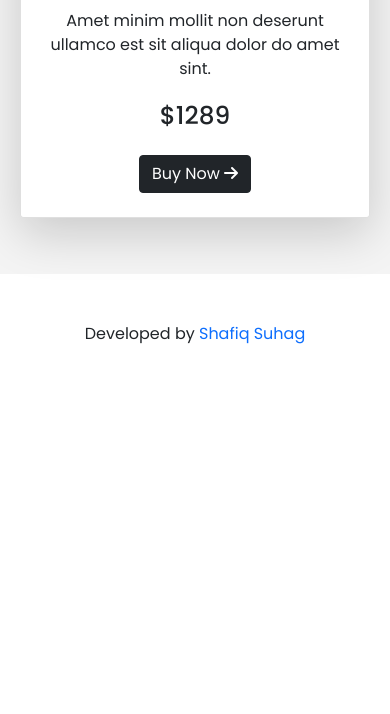
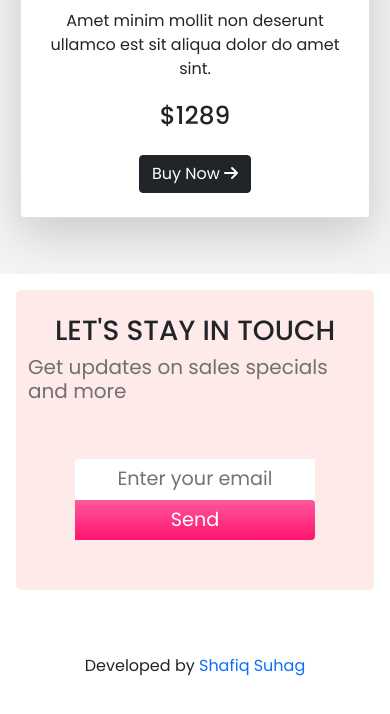
Before and after one commit to ShafiqSuhag/panda-commerce, a plain HTML site: page index.html in a window 390 px wide. Shown: the part 4460-5174 px from the top of the page. Before the commit the page ends 4854 px from the top, so only its background shows below. Drawn offline with Linux system fonts and the light colour scheme.

Commit message:
responsive subscribe

```diff
--- a/assets/css/style.css
+++ b/assets/css/style.css
@@ -128,3 +128,44 @@ body{
 /* .header-nav{
     margin-top: 20px;
 } */
+
+
+/* small */
+@media  screen and (max-width:  768px) {
+    .contact {
+        height: 300px;
+    }
+    .email-submit input{
+        font-size: 1.2rem;
+        width: 15rem;
+    }
+    .email-submit input::placeholder{
+        text-align: center;
+    }
+    .btn-pink-gradient{
+        width: 100%;
+        font-size: 1.2rem;
+
+
+    }
+}
+/* Medium */
+@media  screen and (min-width: 576px)  and (max-width: 767px) {
+
+}
+/* Large */
+@media  screen and (min-width: 768px)  and (max-width: 991px) {
+
+}
+/* X-Large */
+@media  screen and (min-width: 992px)  and (max-width: 1159px) {
+
+}
+/* XX-Large */
+@media  screen and (min-width: 1200px)  and (max-width: 1399px) {
+
+}
+/* XXX-Large */
+@media  screen and (min-width: 1400px) {
+
+}
--- a/index.html
+++ b/index.html
@@ -326,26 +326,26 @@
         </section>
 
         <!-- subscribe section  -->
-        <!-- <section >
+        <section >
             <div class="container ">
-                <div class="row p-5">
-                    <div class="contact panda-bg-gold-rose d-flex flex-column align-items-center justify-content-md-end rounded-3 ">
+                <div class="row p-3 p-md-5">
+                    <div class="contact panda-bg-gold-rose d-flex flex-column align-items-center justify-content-md-end rounded-3 pt-4 pt-md-0 ">
                         <div class="contact-title h1">
                             LET'S STAY IN TOUCH
                         </div>
                         <div class="contact-subtitle h5">
                             Get updates on sales specials and more
                         </div>
-                        <div class="email-submit  d-flex m-5">
+                        <div class="email-submit  d-flex flex-column align-content-center justify-content-center flex-md-row  m-5 ">
                             <input type="text" name="" id="" placeholder="Enter your email" class="form-control border-0 rounded-0 rounded-start" autocomplete="off">
-                            <a href="" class="btn btn-info btn-pink-gradient  rounded-end">Send</a>
+                            <a href="" class="btn btn-info btn-pink-gradient  rounded-end d-inline-block">Send</a>
                         </div>
                     </div>
 
                 </div>
 
             </div>
-        </section> -->
+        </section>
 
     </main>
     <footer class="m-5 text-center ">
```
